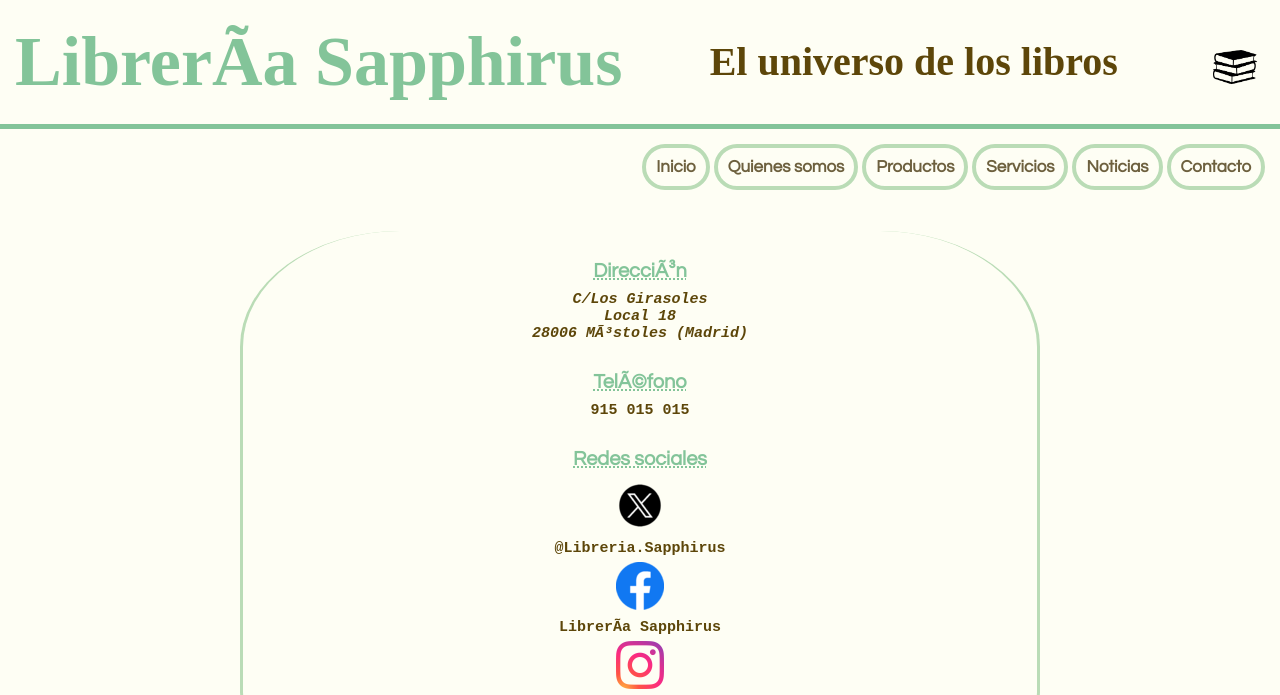
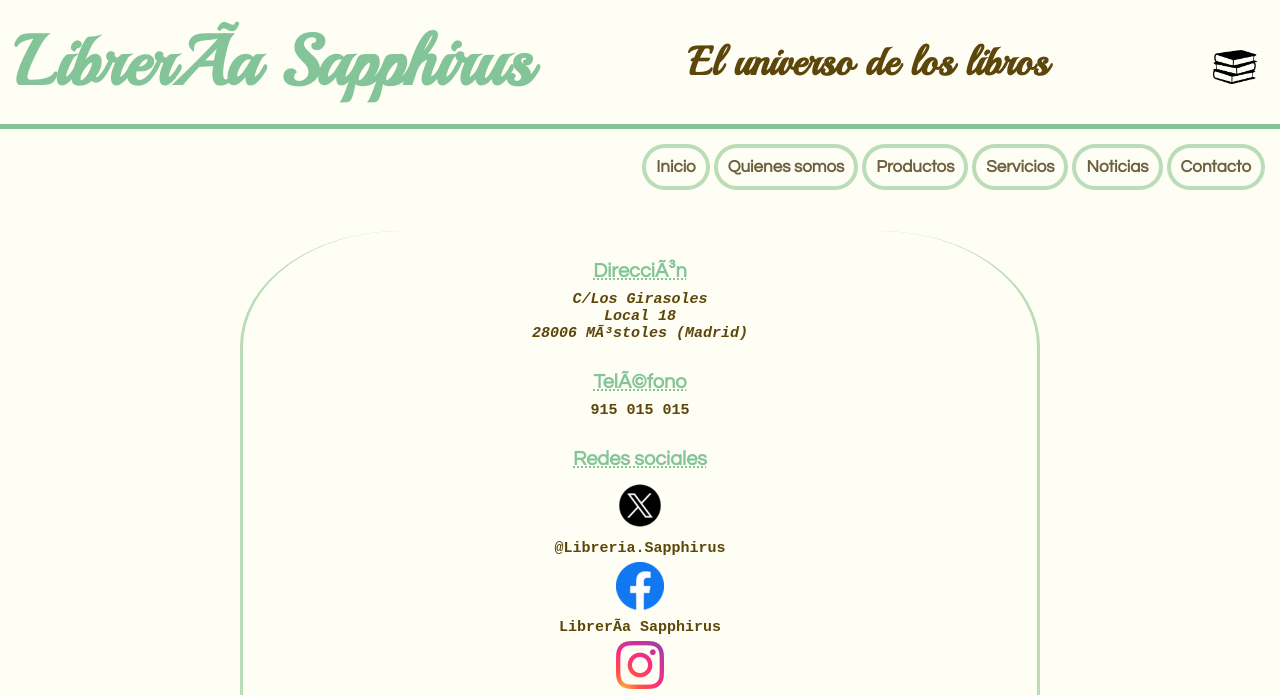
Before and after one commit to Rachel-SR/Libreria-Sapphirus, a plain HTML site: page contacto.html in a window 1280 px wide. Shown: the top 695 px of the page. Drawn offline with Linux system fonts and the light colour scheme.

Commit message:
Add files via upload

```diff
--- a/contacto.html
+++ b/contacto.html
@@ -1,6 +1,9 @@
 <!DOCTYPE html>
 <html>
     <head>
+    <link rel="preconnect" href="https://fonts.googleapis.com">
+    <link rel="preconnect" href="https://fonts.gstatic.com" crossorigin>
+    <link href="https://fonts.googleapis.com/css2?family=Playball&display=swap" rel="stylesheet">
     <link rel="icon" type="image/x-icon" href="imagenes/favicon.png">
     <meta http-equiv=”Content-Type” content=”text/html; charset=UTF-8″/>
     <meta name="viewport" content="width=device-width, user-scalable=no, initial-scale=1.0, maximum-scale=1.0, minimum-scale=1.0">
@@ -47,8 +50,8 @@
                 </address>
             </article>
             <article class="telef">
+                <h4>Teléfono</h4>
                 <ul>
-                <h4>Teléfono</h4>
                     <li>915 015 015</li>
                 </ul>
             </article>
--- a/style.css
+++ b/style.css
@@ -8,7 +8,7 @@ body {
 }
 /*título de la página*/
 .titulo {
-    font-family: "French Script MT";
+    font-family: "Playball";
     padding: 15px;
     display: flex;
     justify-content: space-between;
```
Also changed, not shown: index.html (+3 -0 lines), noticias.html (+3 -0 lines), productos.html (+3 -0 lines), quienes-somos.html (+3 -0 lines), servicios.html (+3 -0 lines). Lines whose indentation alone changed are shown as unchanged.
